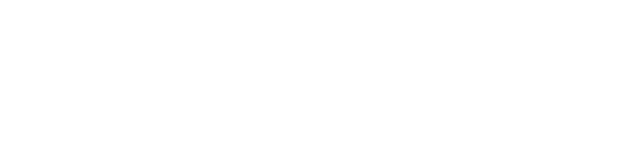
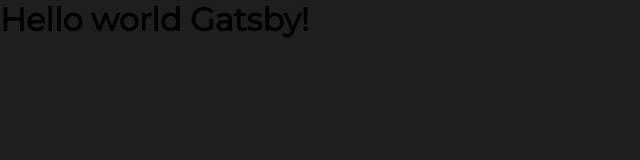
Before and after one commit to sumitsssss/Gatsby-mdx-blog, a Gatsby site: page / in a window 1280 px wide. Shown: the whole page, without its empty margins (0-640 px from the left). Built offline with nearby package versions, Linux system fonts and the light colour scheme; Gatsby itself is replaced by a stand-in of ours.

Commit message:
Added globalstyles using createGlobalStyles

```diff
--- a/gatsby-browser.js
+++ b/gatsby-browser.js
@@ -1,9 +1,23 @@
-import React from "react";
-import {ThemeProvider} from 'styled-components'
-import Theme from './src/themes/themes';
+import React from "react"
+import { createGlobalStyle, ThemeProvider } from "styled-components"
+import Theme from "./src/themes/themes"
 
-export const wrapRootElement = ({element}) =>{
-    <ThemeProvider theme={Theme}>
-        {element}
-    </ThemeProvider>
-}
+const GlobalStyles = createGlobalStyle`
+    *{
+        box-sizing: border-box;
+        padding: 0;
+        margin: 0;
+    }
+    body, html{
+        font-family: ${props => props.theme.fonts.main};
+        height: 100%;
+        background-color: ${props => props.theme.colors.dark1};
+    }
+`
+
+export const wrapRootElement = ({ element }) => (
+  <ThemeProvider theme={Theme}>
+    <GlobalStyles />
+    {element}
+  </ThemeProvider>
+)
--- a/gatsby-ssr.js
+++ b/gatsby-ssr.js
@@ -1,7 +1,23 @@
 import React from "react"
-import { ThemeProvider } from "styled-components"
-import Theme from "./src/themes/themes";
+import { createGlobalStyle, ThemeProvider } from "styled-components"
+import Theme from "./src/themes/themes"
 
-export const wrapRootElement = ({ element }) => {
-  <ThemeProvider theme={Theme}>{element}</ThemeProvider>
-}
+const GlobalStyles = createGlobalStyle`
+    *{
+        box-sizing: border-box;
+        padding: 0;
+        margin: 0;
+    }
+    body, html{
+        font-family: ${props => props.theme.fonts.main};
+        height: 100%;
+        background-color: ${props => props.theme.colors.dark1};
+    }
+`
+
+export const wrapRootElement = ({ element }) => (
+  <ThemeProvider theme={Theme}>
+    <GlobalStyles />
+    {element}
+  </ThemeProvider>
+)
--- a/src/themes/themes.js
+++ b/src/themes/themes.js
@@ -10,7 +10,7 @@
     dark2: "hsl(227,2%,26%)",
     dark3: "hsl(227,2%,64%)",
     light1: "hsl(0,0%,97%)",
-    dark1: "hsl(0,0%,99%)",
+    light2: "hsl(0,0%,99%)",
   },
   breakpoints: {
     mobile: "only screen and (max-width: 50rem)",
```
